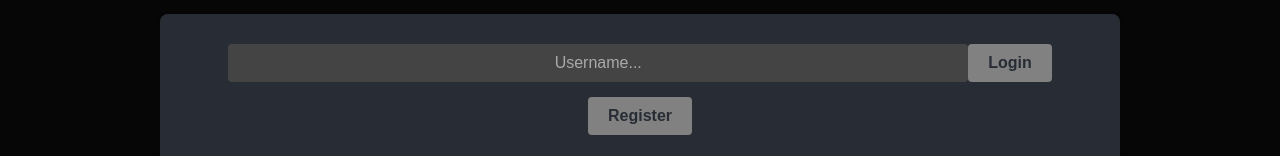
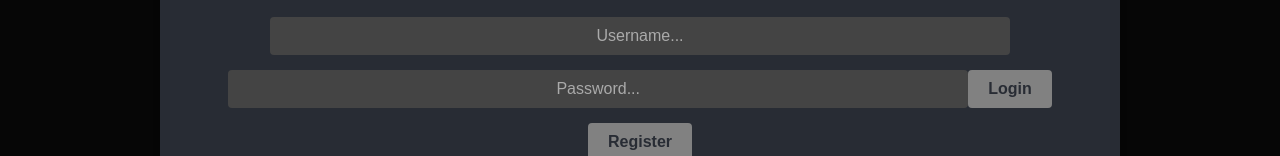
Before and after one commit to JohanRydin/SoftwareProject-Group-1, a React (Vite) app in the folder React/: page / in a window 1280 px wide. Both pictures are taken after a click on the button 1212 px from the left and 30 px from the top of the page. Shown: the part 311-467 px from the top of the page. Built offline with nearby package versions, Linux system fonts and the light colour scheme; no server answers.

Commit message:
readded password for now

```diff
--- a/React/src/user/LoginModal.jsx
+++ b/React/src/user/LoginModal.jsx
@@ -64,13 +64,13 @@ export const LoginModal = ({ onClose, setIsLoggedIn, setUser, setUserID, setLogi
           onChange={onChangeUsername}
           className="login-input login-margin"
         />
-        {/*<input
+        <input
             type="text"
             placeholder="Password..."
             value={'*'.repeat(inputValuePassword.length)}
             onChange={onChangePassword}
             className="login-input login-margin"
-          />*/}
+          />
         {inputError && <p className="login-error login-margin">Login failed, try again.</p>}
         <button type="submit" className="login-button login-margin" onClick={handleLogin}>Login</button>
         <button className="login-button" onClick={handleRegister}>Register</button>
```
